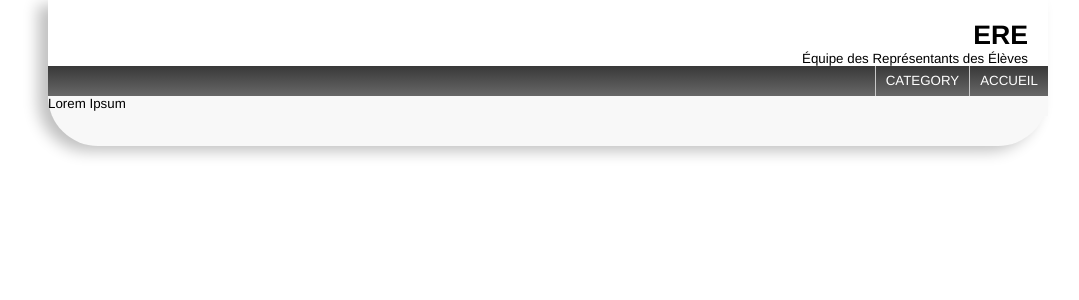
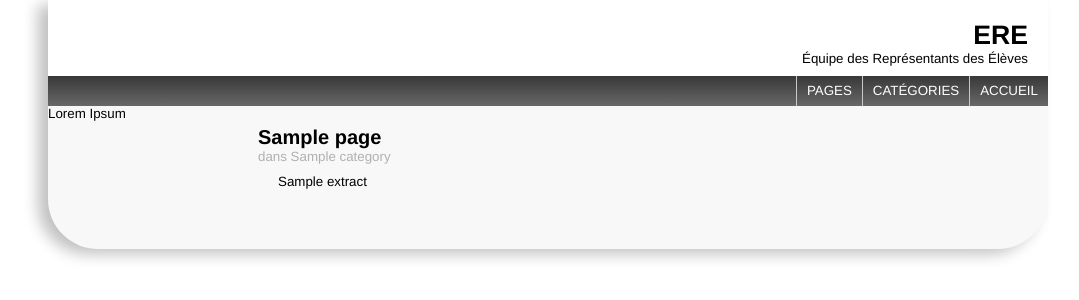
Before and after one commit to vicould/ERE, a Django app: template templates/blog/pages_index.html in a window 1280 px wide. Shown: the top 300 px of the page, without its empty margins (92-1171 px from the left). Run offline with Django 3.2, Linux system fonts and the light colour scheme; the template is opened without the code that fills it: most values are stand-ins (such as "Sample title", 1, 10 or a date in 2020); parts of the project's set-up code (start-up, migrations or seed data) failed here and were passed over.

Commit message:
Time to go to bed. Modified templates and css in pages and categories. Updated a title in the db

```diff
--- a/blog/urls.py
+++ b/blog/urls.py
@@ -10,7 +10,7 @@ tags_string = 'tags'
 authors_string = 'authors'
 author_re = '(?P<author>\w+)'
 pages_string = 'pages'
-page_re = '(?P<title>.+)'
+page_re = '(?P<page_title>.+)'
 category_string = 'categories'
 category_re = '(?P<category_name>.+)'
 
--- a/blog/views.py
+++ b/blog/views.py
@@ -41,7 +41,7 @@ def author_list(request):
 
 def author(request, author):
 	publications_list = Article.objects.filter(author__user__username=author)
-	return render_to_response('blog/author_articles.html', {'publications_list': publications_list}, context_instance=RequestContext(request))
+	return render_to_response('blog/author_articles.html', {'object_list': publications_list}, context_instance=RequestContext(request))
 
 
 def pages_index(request):
@@ -50,7 +50,7 @@ def pages_index(request):
                                                         pages_list}, context_instance=RequestContext(request))
 
 def page_entry(request, page_title):
-    p = get_object_or_404(Page, page_title=title)
+    p = get_object_or_404(Page, title=page_title)
     return render_to_response('blog/page_entry.html', {'page_entry' : p}, context_instance=RequestContext(request))
 
 def categories_index(request):
--- /dev/null
+++ b/media/css/page_list.css
@@ -0,0 +1,28 @@
+/* Extends the master style in order to format the pages list */
+
+h2 {
+	margin: 10px 0px 0px 0px;
+	padding: 0px;
+}
+
+.content_list {
+	width: 600px;
+	float: left;
+}
+
+.page_informations {
+	margin-bottom: 10px;
+	color: #b0b0b0;
+}
+
+.page_informations a {
+	color: #b0b0b0;
+}
+
+.page_informations a:hover {
+	color: #000;
+}
+
+.page_abstract {
+	padding-left: 20px;
+}
--- a/media/css/style.css
+++ b/media/css/style.css
@@ -49,7 +49,7 @@ a:active {
 }
 
 #title {
-	padding: 20px 20px 0px 20px;
+	padding: 20px 20px 10px 20px;
 }
 
 #title h1 {
--- a/templates/blog/page_entry.html
+++ b/templates/blog/page_entry.html
@@ -1,5 +1,9 @@
 {% extends 'layout/base.html' %}
 
 {% block content %}
+  {% if page_entry %}
+  <h2>{{ page_entry.title }}</h2>
+  {{ page_entry.content|safe }}
+  {% endif %}
 
 {% endblock %}
--- a/templates/blog/pages_index.html
+++ b/templates/blog/pages_index.html
@@ -1,5 +1 @@
-{% extends 'layout/base.html' %}
-
-{% block content %}
-
-{% endblock %}
+{% extends 'layout/page_archive_template.html' %}
--- a/templates/layout/article_archive_template.html
+++ b/templates/layout/article_archive_template.html
@@ -12,7 +12,9 @@
     <div class="content_list">
       <h2><a href="{{ article.get_absolute_url }}">{{ article.title }}</a></h2>
       <div class="article_informations">
-        Écrit par <a href="{{ article.author.get_absolute_url }}">{{ article.author }}</a> dans <a href="{{ article.category.get_absolute_url }}">{{ article.category }}</a>
+        {% block informations %}
+        écrit par <a href="{{ article.author.get_absolute_url }}">{{ article.author }}</a> dans <a href="{{ article.category.get_absolute_url }}">{{ article.category }}</a>
+        {% endblock %}
       </div>
       <p class="article_abstract">{{ article.extract }}</p>
     </div>
--- a/templates/layout/base.html
+++ b/templates/layout/base.html
@@ -18,7 +18,8 @@
         <div id="top_menu">
           <ul>
             <li><a href="/">Accueil</a></li>
-            <li><a href="/categories">Category</a></li>
+            <li><a href="/categories">Catégories</a></li>
+            <li><a href="/pages">Pages</a></li>
           </ul>
         </div>
       </div>
--- /dev/null
+++ b/templates/layout/page_archive_template.html
@@ -0,0 +1,29 @@
+{% extends 'layout/base.html' %}
+
+{% block extracss %}
+<link rel="stylesheet" type="text/css" href="{{ MEDIA_URL }}css/page_list.css" media="screen" />
+{% endblock %}
+
+{% block content %}
+<div id="archive">
+  {% if pages_list %}
+  {% for page in pages_list %}
+  <div class="page{% cycle 'even' 'odd' %}">
+    <div class="content_list">
+      <h2><a href="{{ page.get_absolute_url }}">{{ page.title }}</a></h2>
+      <div class="page_informations">
+        {% block informations %}
+          dans <a href="{{ page.category.get_absolute_url }}">{{ page.category }}</a>
+        {% endblock %}
+      </div>
+      <p class="page_abstract">{{ page.extract }}</p>
+    </div>
+  </div>
+  {% endfor %}
+  {% else %}
+  <p id="no_archive_found">
+  Désolé, il n'y a pas encore de page.
+  </p>
+  {% endif %}
+</div>
+{% endblock %}
```
Also changed, not shown: media/css/list.css (+23 -0 lines), templates/blog/author_articles.html (+5 -20 lines), templates/blog/category_detail.html (+3 -4 lines), first.db.
